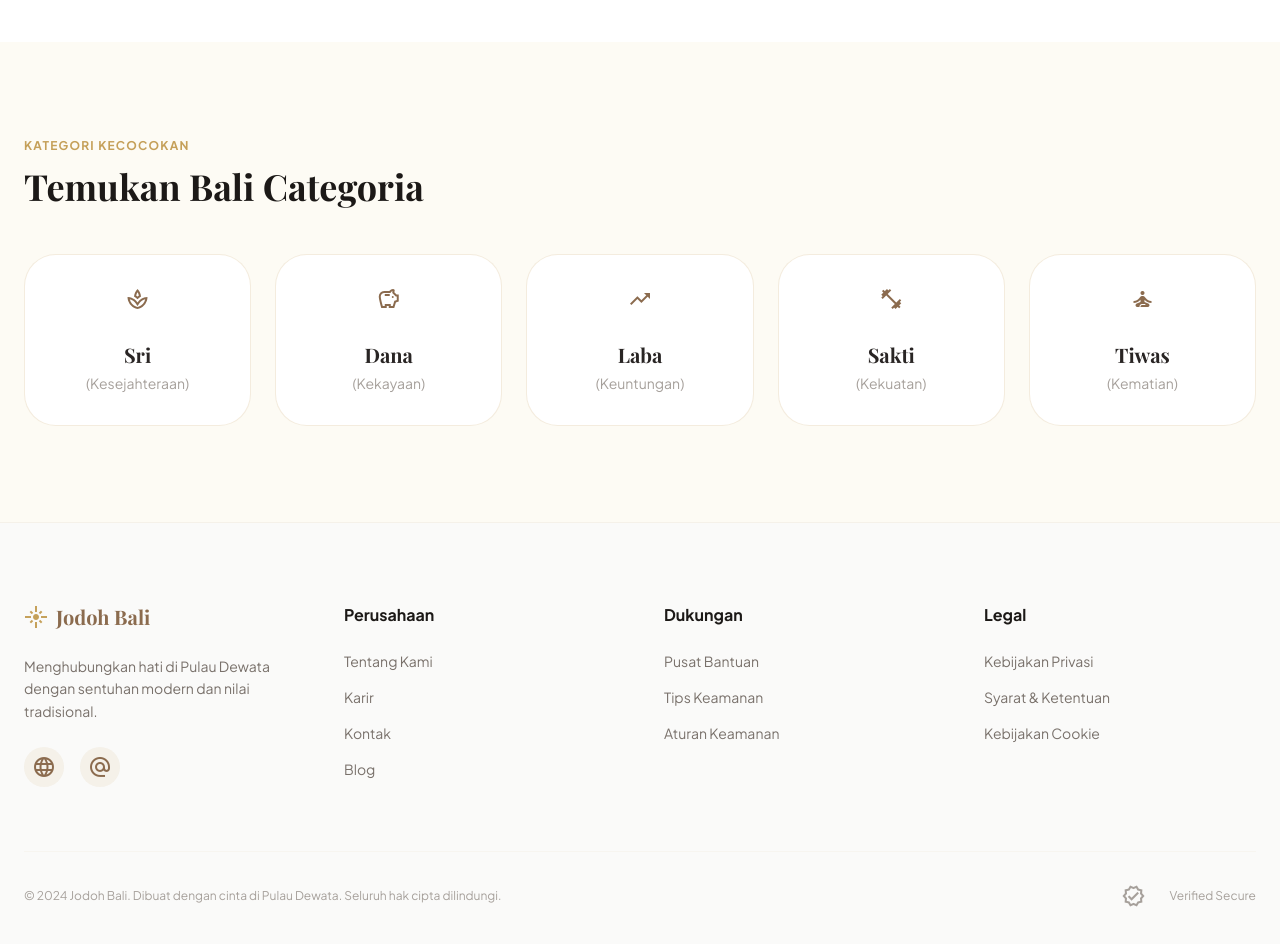
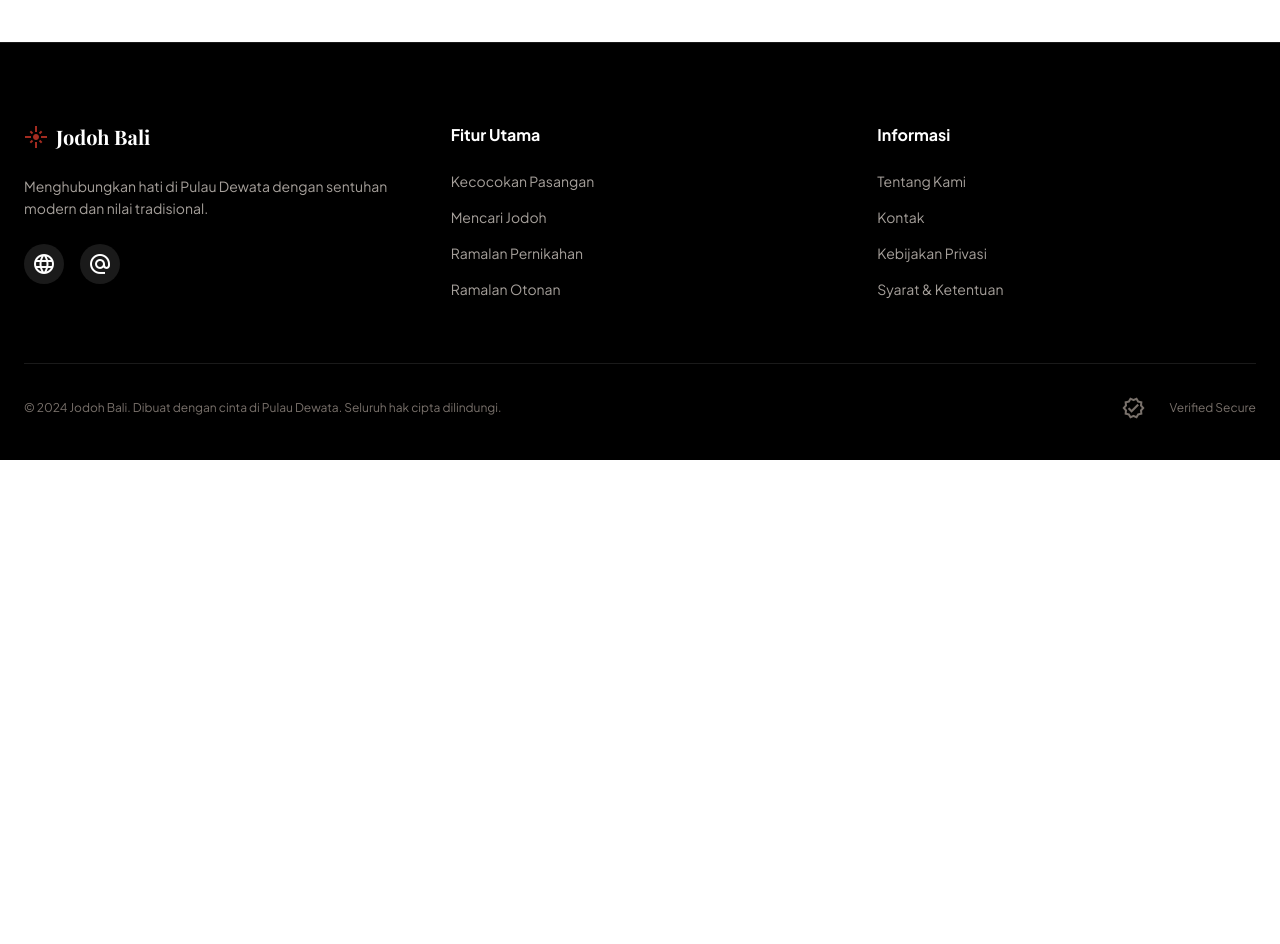
Before and after one commit to widyaanggara/jodoh_bali, a Next.js app: page / in a window 1280 px wide. Shown: the part 1400-2344 px from the top of the page. After the commit the page ends 1860 px from the top, so only its background shows below. Built offline with nearby package versions, Linux system fonts and the light colour scheme.

Commit message:
nambahin itu

```diff
--- a/app/globals.css
+++ b/app/globals.css
@@ -2,20 +2,20 @@
 
 /* Clean White Theme with Brown/Gold Accents */
 :root {
-  --primary: #8B6B4E;
-  --accent-gold: #C5A059;
-  --background-light: #FDFBF4;
+  --primary: #A62C21;
+  --accent-gold: #A62C21;
+  --background-light: #FFFFFF;
   --surface-light: #FFFFFF;
 
-  --bali-gold: #C9A227;
-  --bali-gold-light: #E8D59C;
-  --bali-gold-dark: #8B6914;
-  --bali-brown: #6B4423;
-  --bali-brown-light: #8B6B4F;
-  --bali-cream: #FAF7F2;
+  --bali-gold: #A62C21;
+  --bali-gold-light: #FCA5A5;
+  --bali-gold-dark: #7F1D1D;
+  --bali-brown: #000000;
+  --bali-brown-light: #1A1A1A;
+  --bali-cream: #FFFFFF;
   --bali-white: #FFFFFF;
   --background: var(--background-light);
-  --foreground: #3D2914;
+  --foreground: #000000;
 }
 
 @theme inline {
@@ -56,7 +56,7 @@ body {
 }
 
 .gradient-button {
-  background: linear-gradient(135deg, #8B6B4E 0%, #4D342E 100%);
+  background: linear-gradient(135deg, #A62C21 0%, #801f15 100%);
 }
 
 .material-icons-outlined {
--- a/app/page.tsx
+++ b/app/page.tsx
@@ -99,35 +99,7 @@ export default function Home() {
           </div>
         </section>
 
-        {/* Categories Section */}
-        <section className="py-24">
-          <div className="max-w-7xl mx-auto px-6">
-            <div className="flex items-end justify-between mb-12">
-              <div>
-                <h3 className="text-accent-gold text-xs font-bold uppercase tracking-widest mb-3">Kategori Kecocokan</h3>
-                <h2 className="font-display text-4xl font-bold text-stone-900">Temukan Bali Categoria</h2>
-              </div>
-            </div>
 
-            <div className="grid grid-cols-2 md:grid-cols-5 gap-6">
-              {[
-                { name: 'Sri', sub: '(Kesejahteraan)', icon: 'spa' },
-                { name: 'Dana', sub: '(Kekayaan)', icon: 'savings' },
-                { name: 'Laba', sub: '(Keuntungan)', icon: 'trending_up' },
-                { name: 'Sakti', sub: '(Kekuatan)', icon: 'fitness_center' },
-                { name: 'Tiwas', sub: '(Kematian)', icon: 'self_improvement' },
-              ].map((item) => (
-                <div key={item.name} className="bg-surface-light p-8 rounded-[2rem] border border-accent-gold/20 text-center hover:border-primary transition-colors cursor-pointer group">
-                  <div className="mb-6 transform group-hover:scale-110 transition-transform">
-                    <span className="material-icons-outlined text-primary text-5xl">{item.icon}</span>
-                  </div>
-                  <h5 className="font-display text-xl font-bold mb-1">{item.name}</h5>
-                  <p className="text-stone-400 text-sm">{item.sub}</p>
-                </div>
-              ))}
-            </div>
-          </div>
-        </section>
 
         {/* Footer */}
         <Footer />
--- a/components/Footer.tsx
+++ b/components/Footer.tsx
@@ -2,61 +2,55 @@ import Link from 'next/link';
 
 export default function Footer() {
   return (
-    <footer className="bg-stone-50 pt-20 pb-10 border-t border-accent-gold/10">
+    <footer className="bg-black pt-20 pb-10 border-t border-white/10 text-white">
       <div className="max-w-7xl mx-auto px-6">
-        <div className="grid grid-cols-1 md:grid-cols-4 gap-12 mb-16">
+        <div className="grid grid-cols-1 md:grid-cols-3 gap-12 mb-16">
           <div className="col-span-1 md:col-span-1">
             <div className="flex items-center gap-2 mb-6">
-              <span className="material-icons-outlined text-accent-gold text-2xl">flare</span>
-              <span className="font-display text-xl font-bold text-primary">Jodoh Bali</span>
+              <span className="material-icons-outlined text-primary text-2xl">flare</span>
+              <span className="font-display text-xl font-bold text-white">Jodoh Bali</span>
             </div>
-            <p className="text-stone-500 text-sm leading-relaxed mb-6">
+            <p className="text-stone-400 text-sm leading-relaxed mb-6">
               Menghubungkan hati di Pulau Dewata dengan sentuhan modern dan nilai tradisional.
             </p>
             <div className="flex gap-4">
-              <a href="#" className="w-10 h-10 rounded-full bg-accent-gold/10 flex items-center justify-center text-primary hover:bg-primary hover:text-white transition-all text-primary">
+              <a href="#" className="w-10 h-10 rounded-full bg-white/10 flex items-center justify-center text-white hover:bg-primary hover:text-white transition-all">
                 <span className="material-icons-outlined text-lg">language</span>
               </a>
-              <a href="#" className="w-10 h-10 rounded-full bg-accent-gold/10 flex items-center justify-center text-primary hover:bg-primary hover:text-white transition-all text-primary">
+              <a href="#" className="w-10 h-10 rounded-full bg-white/10 flex items-center justify-center text-white hover:bg-primary hover:text-white transition-all">
                 <span className="material-icons-outlined text-lg">alternate_email</span>
               </a>
             </div>
           </div>
 
           <div>
-            <h6 className="font-bold text-stone-900 mb-6">Perusahaan</h6>
-            <ul className="space-y-4 text-sm text-stone-500">
-              <li><Link href="#" className="hover:text-primary">Tentang Kami</Link></li>
-              <li><Link href="#" className="hover:text-primary">Karir</Link></li>
-              <li><Link href="#" className="hover:text-primary">Kontak</Link></li>
-              <li><Link href="#" className="hover:text-primary">Blog</Link></li>
+            <h6 className="font-bold text-white mb-6">Fitur Utama</h6>
+            <ul className="space-y-4 text-sm text-stone-400">
+              <li><Link href="/kecocokan-pasangan" className="hover:text-primary">Kecocokan Pasangan</Link></li>
+              <li><Link href="/mencari-jodoh" className="hover:text-primary">Mencari Jodoh</Link></li>
+              <li><Link href="/ramalan-pernikahan" className="hover:text-primary">Ramalan Pernikahan</Link></li>
+              <li><Link href="/ramalan-otonan" className="hover:text-primary">Ramalan Otonan</Link></li>
             </ul>
           </div>
 
           <div>
-            <h6 className="font-bold text-stone-900 mb-6">Dukungan</h6>
-            <ul className="space-y-4 text-sm text-stone-500">
-              <li><Link href="#" className="hover:text-primary">Pusat Bantuan</Link></li>
-              <li><Link href="#" className="hover:text-primary">Tips Keamanan</Link></li>
-              <li><Link href="#" className="hover:text-primary">Aturan Keamanan</Link></li>
+            <h6 className="font-bold text-white mb-6">Informasi</h6>
+            <ul className="space-y-4 text-sm text-stone-400">
+              <li><Link href="/about" className="hover:text-primary">Tentang Kami</Link></li>
+              <li><Link href="#" className="hover:text-primary">Kontak</Link></li>
+              <li><Link href="#" className="hover:text-primary">Kebijakan Privasi</Link></li>
+              <li><Link href="#" className="hover:text-primary">Syarat & Ketentuan</Link></li>
             </ul>
           </div>
 
-          <div>
-            <h6 className="font-bold text-stone-900 mb-6">Legal</h6>
-            <ul className="space-y-4 text-sm text-stone-500">
-              <li><Link href="#" className="hover:text-primary">Kebijakan Privasi</Link></li>
-              <li><Link href="#" className="hover:text-primary">Syarat & Ketentuan</Link></li>
-              <li><Link href="#" className="hover:text-primary">Kebijakan Cookie</Link></li>
-            </ul>
-          </div>
+
         </div>
 
-        <div className="pt-8 border-t border-accent-gold/5 flex flex-col md:flex-row justify-between items-center gap-4">
-          <p className="text-xs text-stone-400">
+        <div className="pt-8 border-t border-white/10 flex flex-col md:flex-row justify-between items-center gap-4">
+          <p className="text-xs text-stone-500">
             © 2024 Jodoh Bali. Dibuat dengan cinta di Pulau Dewata. Seluruh hak cipta dilindungi.
           </p>
-          <div className="flex items-center gap-6 text-xs text-stone-400">
+          <div className="flex items-center gap-6 text-xs text-stone-500">
             <span className="material-icons-outlined text-sm">verified</span> Verified Secure
           </div>
         </div>
--- a/tailwind.config.ts
+++ b/tailwind.config.ts
@@ -9,12 +9,12 @@ const config: Config = {
     theme: {
         extend: {
             colors: {
-                primary: "#8B6B4E",
-                "accent-gold": "#C5A059",
-                "background-light": "#FDFBF4",
-                "background-dark": "#1A1612",
+                primary: "#A62C21",
+                "accent-gold": "#A62C21",
+                "background-light": "#FFFFFF",
+                "background-dark": "#000000",
                 "surface-light": "#FFFFFF",
-                "surface-dark": "#25211D",
+                "surface-dark": "#1A1A1A",
             },
             fontFamily: {
                 display: ["var(--font-playfair)", "serif"],
```
Also changed, not shown: 1 other file (tests, documents, lock files or other folders).
